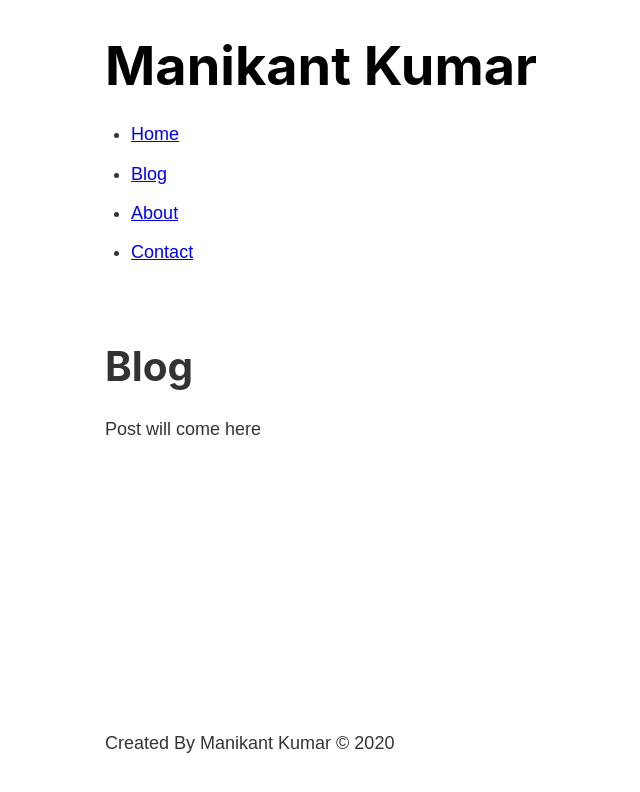
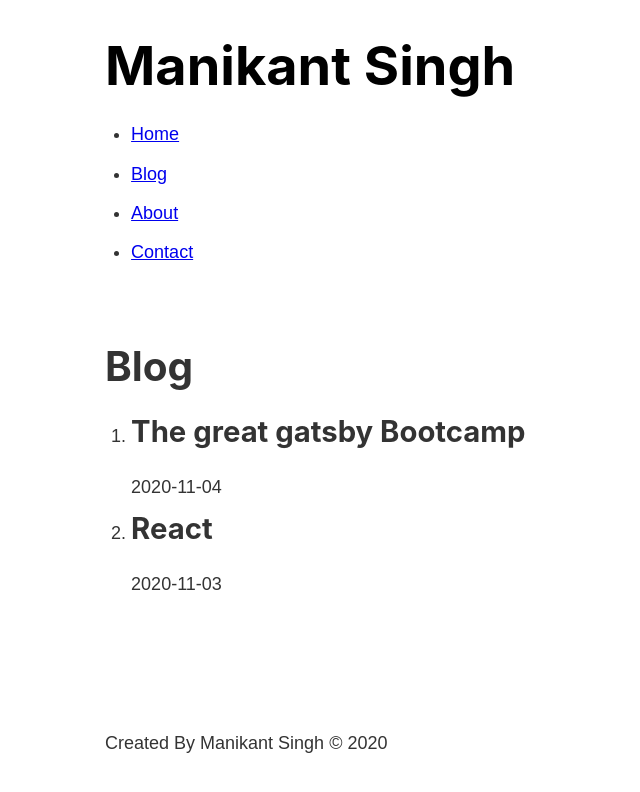
Before and after one commit to devil-cyber/Gtsby-Contentful-Website, a Gatsby site: page /blog in a window 1280 px wide. Shown: the whole page, without its empty margins (178-818 px from the left). Built offline with nearby package versions, Linux system fonts and the light colour scheme; Gatsby itself is replaced by a stand-in of ours.

Commit message:
added remark-transformer plugins to compile markdown blog page into html pages

```diff
--- a/gatsby-config.js
+++ b/gatsby-config.js
@@ -1,9 +1,17 @@
 module.exports = {
     siteMetadata: {
-        title: "My Profile",
-        author: "Manikant Kumar",
+        title: "Manikant Singh",
+        author: "Manikant Singh",
     },
     plugins: [
-        "gatsby-plugin-sass"
+        "gatsby-plugin-sass",
+        {
+            resolve: 'gatsby-source-filesystem',
+            options: {
+                name: "src",
+                path: `${__dirname}/src/`
+            }
+        },
+        "gatsby-transformer-remark"
     ]
 }
--- a/src/components/footer.js
+++ b/src/components/footer.js
@@ -1,10 +1,18 @@
 import React from 'react';
-
+import { useStaticQuery, graphql } from "gatsby";
 const Footer = () => {
+    const data = useStaticQuery(graphql`
+    query{
+        site{
+            siteMetadata{
+                author
+            }
+        }
+    }`)
     return (
         <div>
             <footer>
-                <p>Created By Manikant Kumar &#169; 2020 </p>
+                <p>Created By  {data.site.siteMetadata.author} &#169; 2020 </p>
             </footer>
         </div>)
 }
--- a/src/components/header.js
+++ b/src/components/header.js
@@ -1,14 +1,24 @@
 import React from 'react';
-import { Link } from "gatsby";
+import { Link, graphql, useStaticQuery } from "gatsby";
 import headerStyle from "./header.module.css";
 
 const Header = () => {
+    const query_data = graphql`
+    query{
+        site{
+            siteMetadata{
+                title
+            }
+        }
+    }`;
+    const data = useStaticQuery(query_data);
+
     return (
         <div>
             <header className={headerStyle.header}>
                 <h1>
                     <Link to="/" className={headerStyle.title}>
-                        Manikant Kumar
+                        {data.site.siteMetadata.title}
                     </Link>
                 </h1>
                 <nav>
--- a/src/pages/blog.js
+++ b/src/pages/blog.js
@@ -1,13 +1,37 @@
 import React from "react"
-import Layout from "../components/layout"
+import Layout from "../components/layout";
+import { graphql, useStaticQuery } from "gatsby";
 
 const BlogPage = () => {
+    const data = useStaticQuery(graphql`
+    query{
+        allMarkdownRemark{
+            edges{
+                node{
+                    frontmatter{
+                        title,
+                        date
+                    }
+                    html
+                }
+            }
+        }
+    }`)
     return (
         <Layout>
             <h1>Blog</h1>
-            <p>Post will come here </p>
+            <ol>
+                {data.allMarkdownRemark.edges.map((edge) => {
+                    return (
+                        <li>
+                            <h2>{edge.node.frontmatter.title}</h2>
+                            <p>{edge.node.frontmatter.date}</p>
+                        </li>
+                    )
+                })}
+            </ol>
         </Layout>
     )
 }
 
-export default BlogPage
+export default BlogPage;
--- /dev/null
+++ b/src/post/gatsby.md
@@ -0,0 +1,11 @@
+---
+title: "The great gatsby Bootcamp"
+date: "2020-11-04"
+---
+
+I just launched a new bootcamp!
+
+## Topic Covered
+1. Gatsby
+2. Graphql
+3. React
--- /dev/null
+++ b/src/post/react.md
@@ -0,0 +1,6 @@
+---
+title: "React"
+date: "2020-11-03"
+---
+
+In this all will learn React.
```
Also changed, not shown: package.json (+7 -2 lines), 2 other files.
